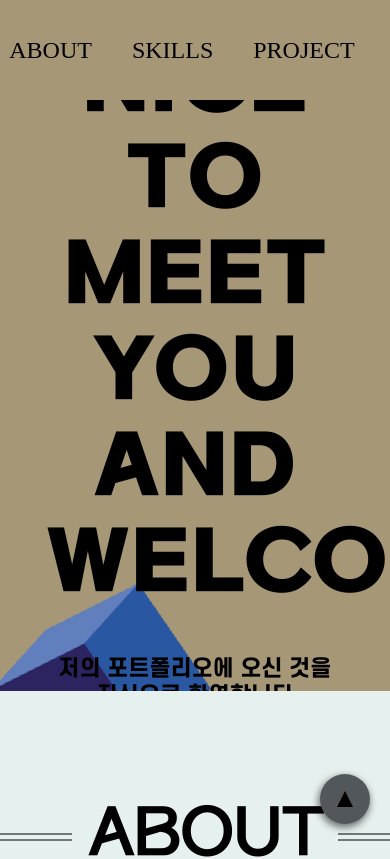
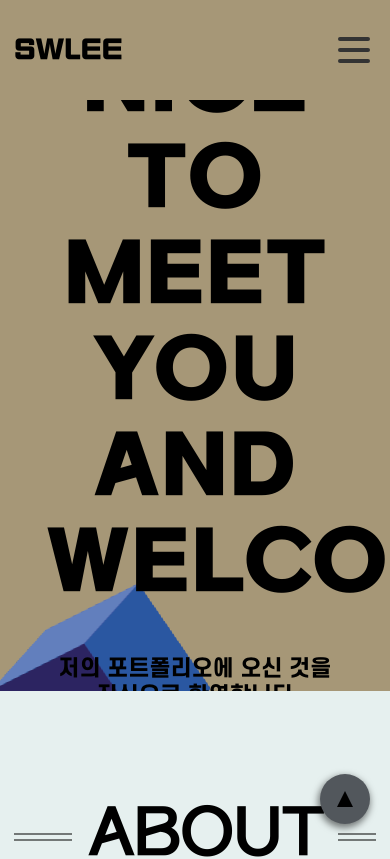
Before and after one commit to swleeee/Portfolio, a React (Create React App) app: page / in a window 390 px wide. Shown: the top 859 px of the page. Built offline with nearby package versions, Linux system fonts and the light colour scheme; a web font is replaced by a local one.

Commit message:
navbar 모바일 버전 디자인

```diff
--- a/src/App.js
+++ b/src/App.js
@@ -2,6 +2,7 @@ import React, { useRef } from 'react';
 import styled from 'styled-components';
 import app from './App.css';
 
+// import Nav from './components/MobileNav';
 import Nav from './components/Nav';
 import Banner from './components/Banner';
 import About from './containers/About';
@@ -10,8 +11,10 @@ import Project from './containers/Project';
 import Contact from './containers/Contact';
 
 function App() {
-  const scrollToRef = (ref) =>
+  const scrollToRef = (ref) => {
+    console.info(ref.current.offsetTop);
     window.scrollTo({ top: ref.current.offsetTop - 64, behavior: 'smooth' });
+  };
 
   const aboutRef = useRef(null);
   const skillsRef = useRef(null);
--- a/src/components/InnerContainer.js
+++ b/src/components/InnerContainer.js
@@ -1,13 +1,19 @@
 import styled from 'styled-components';
 const InnerContainer = styled.div`
   padding: ${(props) => (props.pd ? props.pd + 'px 0' : '100px 0')};
-  //   overflow: hidden;
+  // display: inline-flex;
+  @media (min-width: 0px) and (max-width: 767.98px) {
+    width: calc(100% - 28px);
+  }
+  @media (min-width: 768px) and (max-width: 991.98px) {
+    width: 720px;
+  }
 
   @media (min-width: 992px) and (max-width: 1299.98px) {
+    width: 900px;
   }
-
   @media (min-width: 1300px) {
-    width: 1300px;
+    width: 1200px;
   }
 `;
 export default InnerContainer;
--- /dev/null
+++ b/src/components/MobileMenu.js
@@ -0,0 +1,81 @@
+import React from 'react';
+import styled from 'styled-components';
+
+const Container = styled.ul`
+  list-style: none;
+  display: flex;
+  flex-flow: row nowrap;
+
+  @media (max-width: 768px) {
+    margin: auto;
+    flex-flow: column nowrap;
+    // background-color: #0d2538;
+    background-color: #333;
+    position: fixed;
+    transform: ${({ open }) => (open ? 'translateY(0)' : 'translateY(-100%)')};
+    top: 0;
+    right: 0;
+    // height: 100vh;
+    // width: 300px;
+    width: 95vw;
+    // height: 200px;
+    padding-top: 3.5rem;
+    padding-bottom: 1.5rem;
+    transition: transform 0.3s ease-in-out;
+  }
+`;
+
+const Item = styled.div`
+  // padding: 18px 10px;
+  margin: 18px 10px;
+  cursor: pointer;
+
+  @media (max-width: 768px) {
+    color: #fff;
+    &:hover {
+      color: #eab646;
+    }
+  }
+`;
+
+const MobileMenu = (props) => {
+  const open = props.open;
+  const scrollTo = props.scrollTo;
+  const setOpen = props.setOpen;
+  // console.info(scrollTo);
+  function handler(e, type, setOpen) {
+    // console.info(setOpen);
+    console.info(type);
+    setOpen(false);
+    switch (type) {
+      case 'about':
+        console.info('about');
+        e.about();
+        break;
+      case 'skills':
+        e.skills();
+        break;
+      case 'projects':
+        e.projects();
+        break;
+      case 'contact':
+        e.contact();
+        break;
+      default:
+        break;
+    }
+  }
+
+  return (
+    <Container open={open}>
+      <Item onClick={() => handler(scrollTo, 'about', setOpen)}>ABOUT</Item>
+      <Item onClick={() => handler(scrollTo, 'skills', setOpen)}>SKILLS</Item>
+      <Item onClick={() => handler(scrollTo, 'projects', setOpen)}>
+        PROJECT
+      </Item>
+      <Item onClick={() => handler(scrollTo, 'contact', setOpen)}>CONTACT</Item>
+    </Container>
+  );
+};
+
+export default MobileMenu;
--- /dev/null
+++ b/src/components/MobileMenuItem.js
@@ -0,0 +1,58 @@
+import React, { useState } from 'react';
+import styled from 'styled-components';
+import MobileMenu from './MobileMenu';
+import Nav from './Nav';
+
+const StyledBurger = styled.div`
+  cursor: pointer;
+  width: 2rem;
+  height: 2rem;
+  position: fixed;
+  // top: 15px;
+  right: 20px;
+  z-index: 20;
+  display: none;
+
+  @media (max-width: 768px) {
+    display: flex;
+    justify-content: space-around;
+    flex-flow: column nowrap;
+  }
+  div {
+    width: 2rem;
+    height: 0.25rem;
+    background-color: ${({ open }) => (open ? '#ccc' : '#333')};
+    border-radius: 10px;
+    transform-origin: 1px;
+    transition: all 0.3s linear;
+    &:nth-child(1) {
+      transform: ${({ open }) => (open ? 'rotate(45deg)' : 'rotate(0)')};
+    }
+    &:nth-child(2) {
+      transform: ${({ open }) => (open ? 'translateX(100%)' : 'translateX(0)')};
+      opacity: ${({ open }) => (open ? 0 : 1)};
+    }
+    &:nth-child(3) {
+      transform: ${({ open }) => (open ? 'rotate(-45deg)' : 'rotate(0)')};
+    }
+  }
+`;
+
+const Burger = (props) => {
+  const [open, setOpen] = useState(false);
+  // console.info(props.scrollTo);
+
+  return (
+    <>
+      <StyledBurger open={open} onClick={() => setOpen(!open)}>
+        <div />
+        <div />
+        <div />
+      </StyledBurger>
+      <MobileMenu open={open} scrollTo={props.scrollTo} setOpen={setOpen} />
+      {/* <Nav /> */}
+    </>
+  );
+};
+
+export default Burger;
--- /dev/null
+++ b/src/components/MobileNav.js
@@ -0,0 +1,26 @@
+import React from 'react';
+import styled from 'styled-components';
+import Burger from './Burger';
+
+const Nav = styled.nav`
+  width: 100%;
+  height: 55px;
+  border-bottom: 2px solid #f1f1f1;
+  padding: 0 20px;
+  display: flex;
+  justify-content: space-between;
+  .logo {
+    padding: 15px 0;
+  }
+`;
+
+const MobileNav = () => {
+  return (
+    <Nav>
+      <div className="logo">Nav Bar</div>
+      <Burger />
+    </Nav>
+  );
+};
+
+export default MobileNav;
--- a/src/components/Nav.js
+++ b/src/components/Nav.js
@@ -1,5 +1,6 @@
 import React, { useState, useEffect, useRef } from 'react';
 import styled from 'styled-components';
+import MobileMenuItem from './MobileMenuItem';
 
 // class Nav extends Component {
 //   render() {
@@ -48,6 +49,10 @@ function Nav(props) {
           <MenuItem onClick={scrollTo.projects}>PROJECT</MenuItem>
           <MenuItem onClick={scrollTo.contact}>CONTACT</MenuItem>
         </MenuBox>
+
+        <MobileMenuBox>
+          <MobileMenuItem scrollTo={scrollTo} />
+        </MobileMenuBox>
       </InnerContainer>
     </OuterContainer>
   );
@@ -77,11 +82,18 @@ const InnerContainer = styled.div`
   justify-content: space-between;
   // border-bottom: 3px solid black;
 
-  @media (min-width: 992px) and (max-width: 1299.98px) {
+  @media (min-width: 0px) and (max-width: 767.98px) {
+    width: calc(100% - 28px);
+  }
+  @media (min-width: 768px) and (max-width: 991.98px) {
+    width: 720px;
   }
 
+  @media (min-width: 992px) and (max-width: 1299.98px) {
+    width: 900px;
+  }
   @media (min-width: 1300px) {
-    width: 1300px;
+    width: 1200px;
   }
 `;
 
@@ -99,11 +111,40 @@ const Home = styled.div`
     font-size: 30px;
     cursor: pointer;
   }
+
+  @media (min-width: 0px) and (max-width: 767.98px) {
+    div {
+      font-size: 26px;
+    }
+  }
+  @media (min-width: 768px) and (max-width: 991.98px) {
+    div {
+      font-size: 28px;
+    }
+  }
+
+  @media (min-width: 992px) and (max-width: 1299.98px) {
+    div {
+      font-size: 29px;
+    }
+  }
 `;
 const MenuBox = styled.div`
   display: flex;
   justify-content: center;
   align-items: center;
+  @media (min-width: 0px) and (max-width: 767.98px) {
+    display: none;
+  }
+`;
+
+const MobileMenuBox = styled.div`
+  display: none;
+  @media (min-width: 0px) and (max-width: 767.98px) {
+    display: flex;
+    justify-content: center;
+    align-items: center;
+  }
 `;
 
 const MenuItem = styled.div`
@@ -114,4 +155,18 @@ const MenuItem = styled.div`
   &:hover {
     color: #eab646;
   }
+
+  @media (min-width: 0px) and (max-width: 767.98px) {
+    margin: 0 12px;
+    font-size: 20px;
+  }
+  @media (min-width: 768px) and (max-width: 991.98px) {
+    margin: 0 16px;
+    font-size: 22px;
+  }
+
+  @media (min-width: 992px) and (max-width: 1299.98px) {
+    margin: 0 18px;
+    font-size: 23px;
+  }
 `;
```
